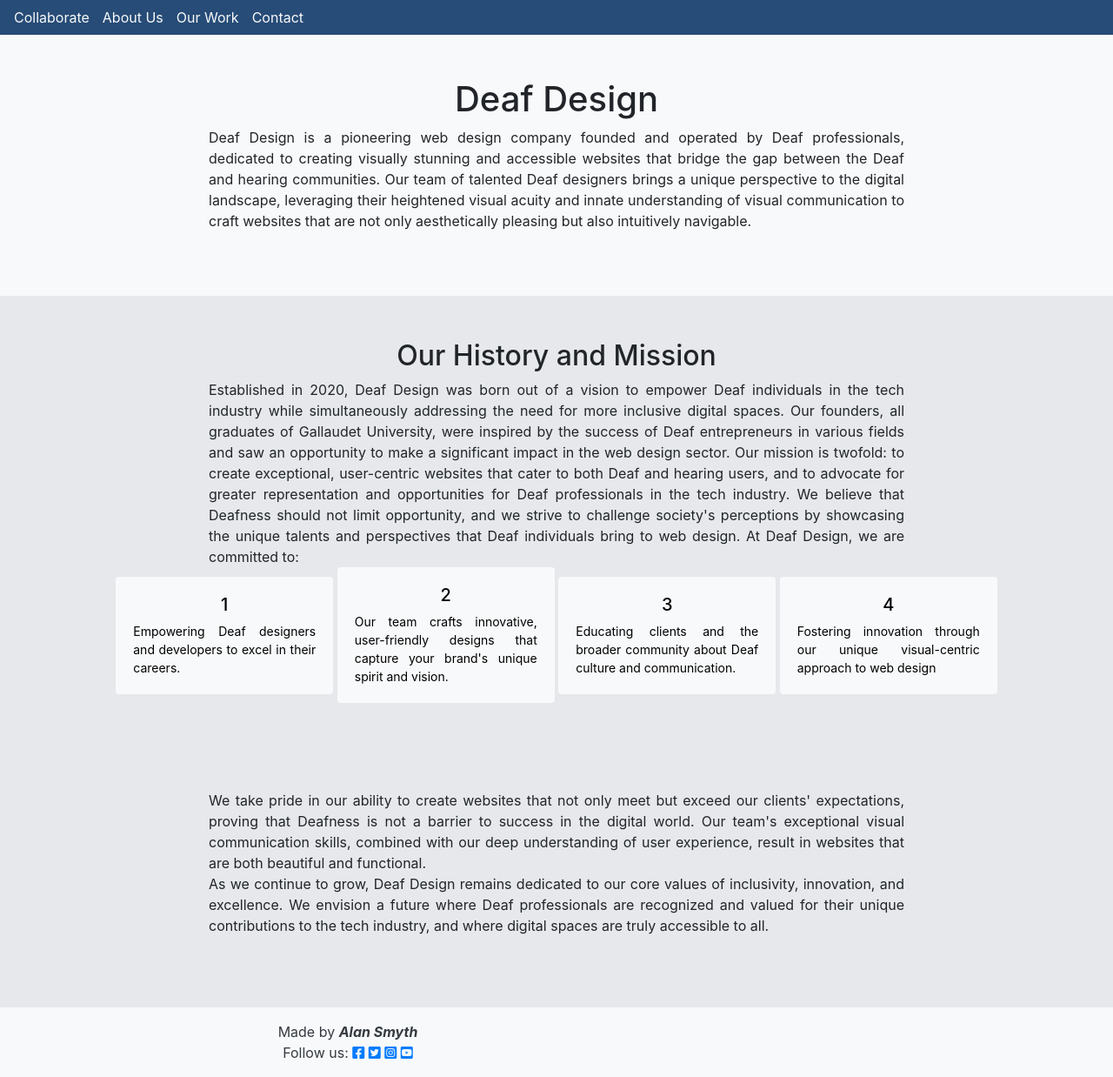
After one commit to AlanSmythDeaf/deafweb, a Django app: page /about in a window 1280 px wide. The commit adds this page. Shown: the whole page at 87% size. Run offline with Django 3.2, Linux system fonts and the light colour scheme.

Commit message:
Add information the about page

```diff
--- /dev/null
+++ b/about/templates/about/about.html
@@ -0,0 +1,73 @@
+{% extends "base.html" %}
+{% load static %}
+
+{% block content %}
+<div class="container-fluid top-section">
+    <!-- Top Section -->
+    <div class="text-center p">
+        <h1>Deaf Design</h1>
+        <p>Deaf Design is a pioneering web design company founded and operated by Deaf professionals,
+        dedicated to creating visually stunning and accessible websites that bridge the gap between the
+        Deaf and hearing communities. Our team of talented Deaf designers brings a unique perspective to
+        the digital landscape, leveraging their heightened visual acuity and innate understanding of
+        visual communication to craft websites that are not only aesthetically pleasing but also
+        intuitively navigable.
+        </p>
+    </div>
+</div>
+
+<div class="container-fluid mid-section">
+    <!-- middle Section -->
+    <div class="text-center p">
+        <h2>Our History and Mission</h2>
+        <p>
+            Established in 2020, Deaf Design was born out of a vision to empower Deaf individuals
+            in the tech industry while simultaneously addressing the need for more inclusive
+            digital spaces. Our founders, all graduates of Gallaudet University, were inspired by
+            the success of Deaf entrepreneurs in various fields and saw an opportunity to make a
+            significant impact in the web design sector. Our mission is twofold: to create exceptional,
+            user-centric websites that cater to both Deaf and hearing users, and to advocate for
+            greater representation and opportunities for Deaf professionals in the tech industry.
+            We believe that Deafness should not limit opportunity, and we strive to challenge society's
+            perceptions by showcasing the unique talents and perspectives that Deaf individuals bring
+            to web design. At Deaf Design, we are committed to:
+        </p>
+        <div class="buttons">
+            <div class="btn btn-wide">
+                <h5>1</h5>
+                <p>Empowering Deaf designers and developers to excel in their careers.</p>
+            </div>
+            <div class="btn btn-wide">
+                <h5>2</h5>
+                <p>Our team crafts innovative, user-friendly designs that capture your brand's unique spirit and vision.</p>
+            </div>
+            <div class="btn btn-wide">
+                <h5>3</h5>
+                <p>Educating clients and the broader community about Deaf culture and communication.</p>
+            </div>
+            <div class="btn btn-wide">
+                <h5>4</h5>
+                <p>Fostering innovation through our unique visual-centric approach to web design</p>
+            </div>
+        </div>
+    </div>
+</div>
+
+<div class="container-fluid bottom-section">
+    <!-- bottom section -->
+    <div class="text-center p">
+        <p>
+            We take pride in our ability to create websites that not only meet but exceed our clients'
+            expectations, proving that Deafness is not a barrier to success in the digital world. Our
+            team's exceptional visual communication skills, combined with our deep understanding of user
+            experience, result in websites that are both beautiful and functional.
+        </p>
+        <p>
+            As we continue to grow, Deaf Design remains dedicated to our core values of inclusivity,
+            innovation, and excellence. We envision a future where Deaf professionals are recognized
+            and valued for their unique contributions to the tech industry, and where digital spaces
+            are truly accessible to all.
+        </p>
+    </div>
+</div>
+{% endblock %}
--- /dev/null
+++ b/about/urls.py
@@ -0,0 +1,6 @@
+from django.urls import path
+from about.views import about
+
+urlpatterns = [
+    path('', about, name='about'),
+]
--- a/about/views.py
+++ b/about/views.py
@@ -1,3 +1,6 @@
 from django.shortcuts import render
 
 # Create your views here.
+
+def about(request):
+    return render(request, 'about/about.html')
--- a/deafdesign/settings.py
+++ b/deafdesign/settings.py
@@ -24,7 +24,7 @@ BASE_DIR = Path(__file__).resolve().parent.parent
 SECRET_KEY = 'django-insecure-8e_@rzx8p#-vpg2#s*f%opr2o!%kx8(&u7k%!t%&0gjh%3byue'
 
 # SECURITY WARNING: don't run with debug turned on in production!
-DEBUG = False
+DEBUG = True
 
 ALLOWED_HOSTS = ['8000-alansmythdeaf-deafweb-x0o5rl5dx2u.ws-eu118.gitpod.io']
 
@@ -45,6 +45,7 @@ INSTALLED_APPS = [
     'django_summernote',
     'home',
     'contact',
+    'about',
 ]
 CRISPY_ALLOWED_TEMPLATE_PACKS = "bootstrap5"
 CRISPY_TEMPLATE_PACK = 'bootstrap5'
--- a/deafdesign/urls.py
+++ b/deafdesign/urls.py
@@ -20,6 +20,7 @@ urlpatterns = [
     path('admin/', admin.site.urls),
     path('', include('home.urls')),
     path('contact/', include('contact.urls')),
+    path('about', include('about.urls')),
 ]
 
 handler404 = "deafdesign.views.handler404"
--- a/static/css/base.css
+++ b/static/css/base.css
@@ -99,3 +99,22 @@ color: yellow;
     background-color: #274c77;
     color: white;
 }
+
+/* About Page */
+.top-section {
+    background-color: #f8f9fa;
+}
+
+.mid-section {
+    background-color: #e6e8eb;
+}
+
+.bottom-section {
+    background-color: #e6e8eb;
+}
+
+.text-center p {
+    max-width: 800px; /* Adjust the width as needed */
+    margin: 0 auto;   /* Centers the paragraph horizontally */
+    text-align: justify; /* Optional: Justifies the text for a cleaner look */
+  }
--- a/templates/base.html
+++ b/templates/base.html
@@ -2,7 +2,7 @@
 
 <!doctype html>
 <html lang="en">
-  <head>
+<head>
 
     {% block meta %}
     <meta http-equiv="X-UA-Compatible" content="ie=edge">
@@ -50,7 +50,7 @@
                         <a  class=" text-black" aria-current="page" href="">Collaborate </a>
                     </li>
                     <li class="nav-item">
-                        <a  class="text-black" aria-current="page" href="">About Us </a>
+                        <a href="{% url 'about' %}" class="text-black" aria-current="page" href="">About Us </a>
                     </li>
                     <li class="nav-item">
                       <a  class="text-black" aria-current="page" href="">Our Work </a>
```
